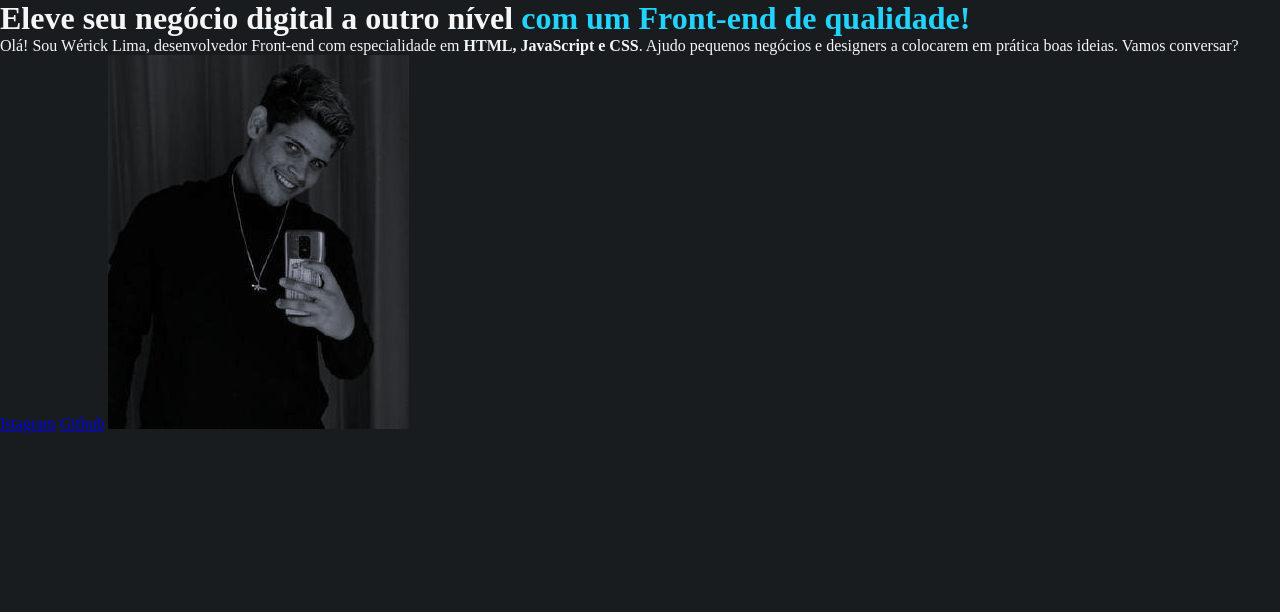
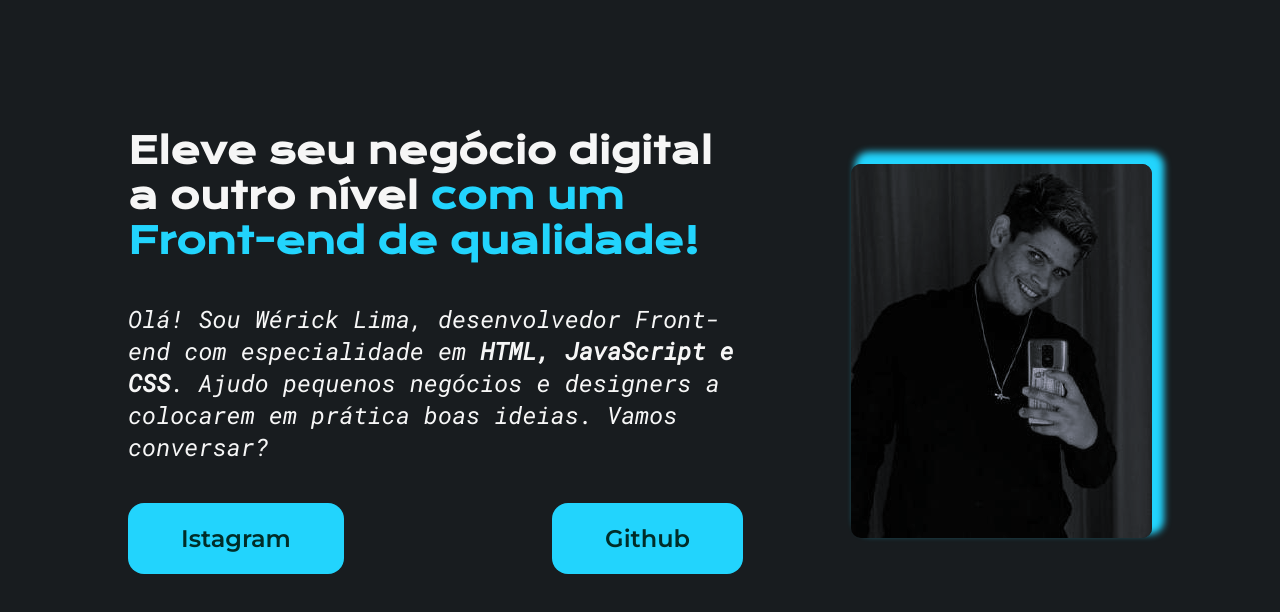
Before and after one commit to werickmobtex/Projeto1Alura, a plain HTML site: page index.html in a window 1280 px wide. Drawn offline with nearby package versions, Linux system fonts and the light colour scheme.

Commit message:
today: flexbox

```diff
--- a/index.html
+++ b/index.html
@@ -1,6 +1,9 @@
 <!DOCTYPE html>
 <html lang="pt-br">
 <head>
+    <link rel="preconnect" href="https://fonts.googleapis.com">
+    <link rel="preconnect" href="https://fonts.gstatic.com" crossorigin>
+    <link href="https://fonts.googleapis.com/css2?family=Krona+One&family=Montserrat:wght@600&family=Roboto+Mono:ital@1&display=swap" rel="stylesheet">
     <meta charset="UTF-8">
     <meta http-equiv="X-UA-Compatible" content="IE=edge">
     <meta name="viewport" content="width=device-width, initial-scale=1.0">
@@ -9,13 +12,18 @@
 </head>
 <body>
     <header></header>
-    <main>
-        <h1>Eleve seu negócio digital a outro nível <strong class="titledest">com um Front-end de qualidade!
+    <main class="TextFoto">
+        <section class="ApresentacaoConteudo">
+        <h1 class="Tituloh1Main">Eleve seu negócio digital a outro nível <strong class="titleDest">com um Front-end de qualidade!
         </strong></h1>
-        <p>Olá! Sou Wérick Lima, desenvolvedor Front-end com especialidade em <strong>HTML, JavaScript e CSS</strong>. Ajudo pequenos negócios e designers a colocarem em prática boas ideias. Vamos conversar?</p>
-        <a href="https://www.instagram.com/werick_1/">Istagram</a>
-        <a href="https://github.com/wericklima">Github</a>
-        <img src="./assets/minha-foto.png" alt="Foto de Wérick lima">
+        <p class="paragrafoola">Olá! Sou Wérick Lima, desenvolvedor Front-end com especialidade em <strong>HTML, JavaScript e CSS</strong>. Ajudo pequenos negócios e designers a colocarem em prática boas ideias. Vamos conversar?</p>
+        <div class="links">
+            <a class="link1" href="https://www.instagram.com/werick_1/">Istagram</a>
+            <a class="link1" href="https://github.com/wericklima">Github</a>
+        </div>
+
+    </section>
+        <img class="img1" src="./assets/minha-foto.png" alt="Foto de Wérick lima">
     </main>
     <footer></footer>
 </body>
--- a/style.css
+++ b/style.css
@@ -4,10 +4,58 @@
 }
 
 body {
+    box-sizing: border-box;
+    height: 100vh;
     background-color: #181c1f;
     color: #F6F6F6;
 }
 
-.titledest {
+.titleDest {
     color:#22D4FD;
 }
+
+.TextFoto {
+    margin: 10%;
+    display: flex;
+    align-items: center;
+    justify-content: space-between;
+}
+
+.ApresentacaoConteudo {
+    width: 615px;
+    display: flex;
+    flex-direction: column;
+    gap: 40px;
+}
+
+.Tituloh1Main {
+    font-size: 36px;
+    font-family: 'Krona One', sans-serif;
+}
+
+.paragrafoola {
+    font-size: 24px;
+    font-family: 'Roboto Mono', monospace;
+}
+
+.links {
+    display: flex;
+    justify-content: space-between;
+}
+
+.link1 {
+background-color: #22D4FD;
+text-align: center;
+border-radius: 16px;
+/* width: 280px; */
+padding: 21px 53px;
+color: rgb(1, 45, 40);
+text-decoration: none;
+font-size: 24px;
+font-family: 'Montserrat', sans-serif;
+}
+
+.img1 {
+    border-radius: 10px;
+    box-shadow: 8px -8px 7px 4px #22D4FD /* rgba(5, 193, 180, 0.691) */;
+}
```
Also changed, not shown: assets/border-fot.svg (added).
